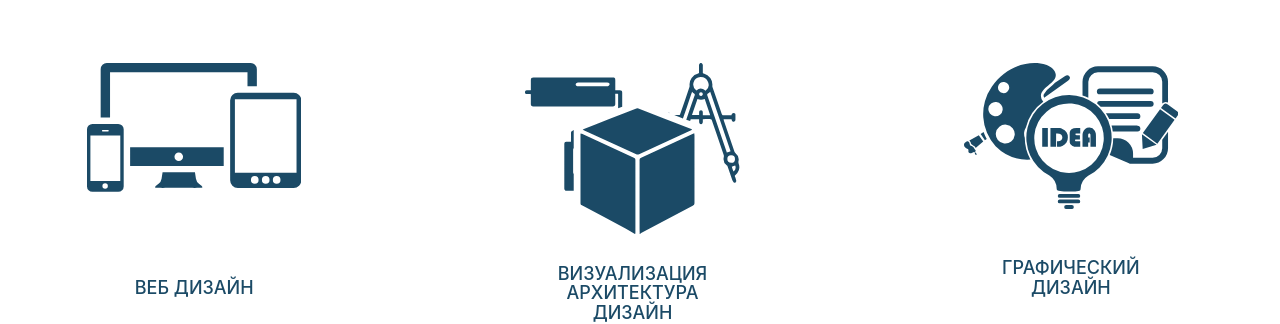
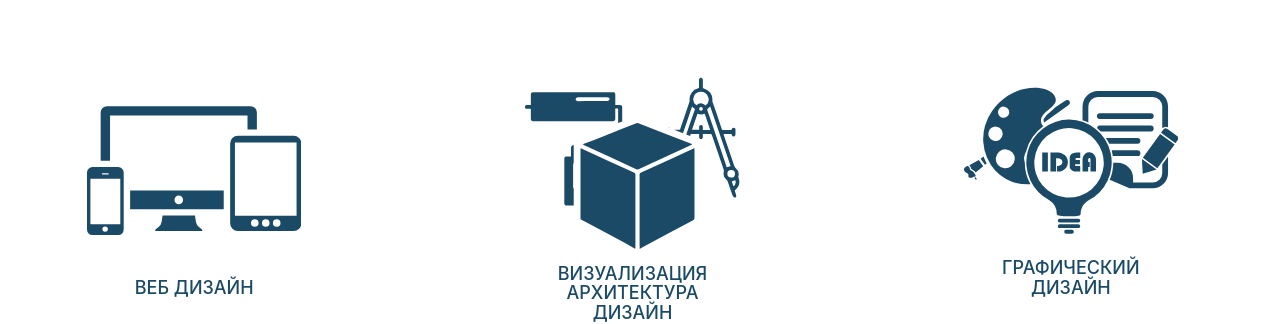
Before and after one commit to mrwebsterr/polygonstudio-2017, a plain HTML site: page index.html in a window 1280 px wide. Shown: the part 494-818 px from the top of the page. Drawn offline with nearby package versions, Linux system fonts and the light colour scheme.

Commit message:
Fixed problem with SVGs in Edge

```diff
--- a/css/style.css
+++ b/css/style.css
@@ -108,6 +108,11 @@ img {
 }
 .features__item svg {
     fill: #1B4A66;
+    width: 100%;
+    height: 100%;
+}
+.features__item:nth-child(2) svg {
+    height:80%;
 }
 .features .features__item:hover svg {
     fill: #C9554E;
```
Also changed, not shown: index.html (+2 -1 lines).
